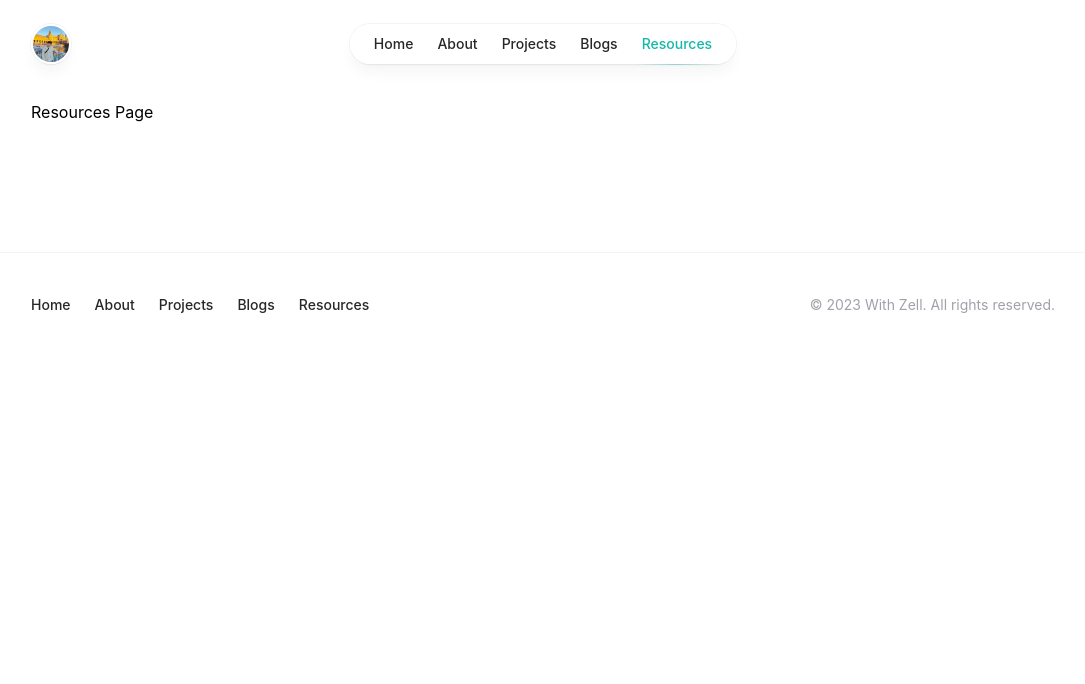
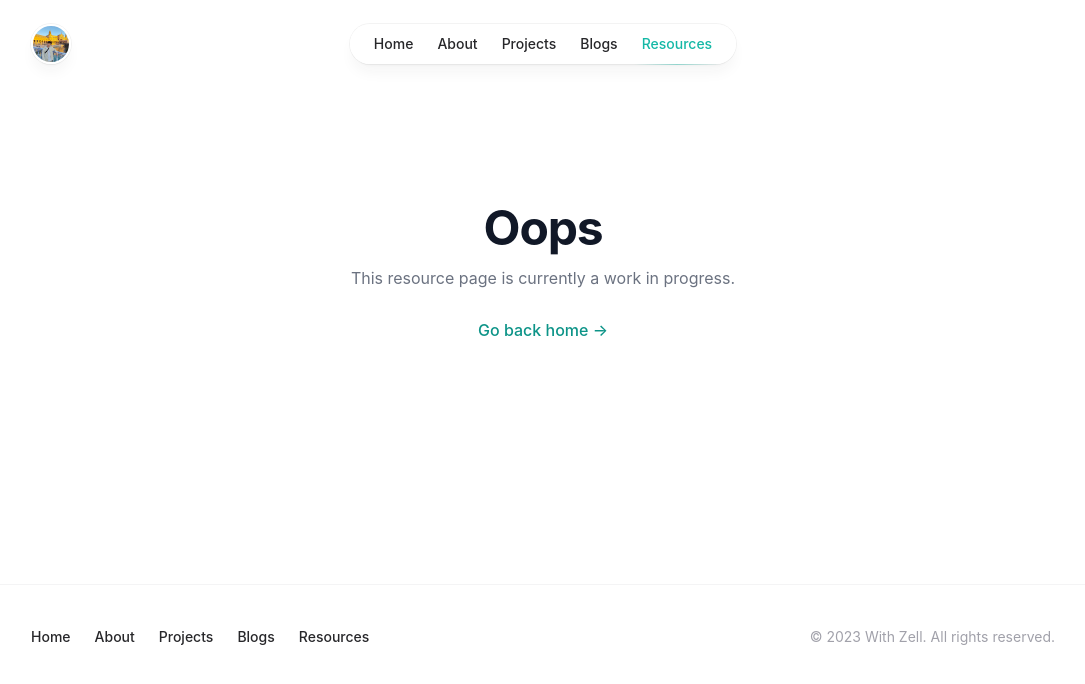
Before and after one commit to ngfenglong/with-zell, a Next.js app: page /resources in a window 1280 px wide. Shown: the top 684 px of the page, without its empty margins (97-1182 px from the left). Built offline with nearby package versions, Linux system fonts and the light colour scheme.

Commit message:
Resource Page

```diff
--- a/src/pages/resources/index.jsx
+++ b/src/pages/resources/index.jsx
@@ -1,12 +1,31 @@
-import Container from "../../components/container/Container";
+import Link from 'next/link';
+import Container from '../../components/container/Container';
 
 const ResourcesPage = () => {
   return (
     <>
-      <Container className="mt-9">
-        <div className="max-w-2xl">
-          <div>Resources Page</div>
-        </div>
+      <Container className="pb-12 pt-16">
+        <main className="mx-auto flex w-full max-w-7xl flex-grow flex-col justify-center px-6 lg:px-8">
+          <div className="py-16">
+            <div className="text-center">
+              <h1 className="mt-2 text-4xl font-bold tracking-tight text-gray-900 sm:text-5xl">
+                Oops
+              </h1>
+              <p className="mt-2 text-base text-gray-500">
+                This resource page is currently a work in progress.
+              </p>
+              <div className="mt-6">
+                <Link
+                  href="/"
+                  className="text-base font-medium text-teal-600 hover:text-teal-500"
+                >
+                  Go back home
+                  <span aria-hidden="true"> &rarr;</span>
+                </Link>
+              </div>
+            </div>
+          </div>
+        </main>
       </Container>
     </>
   );
```
